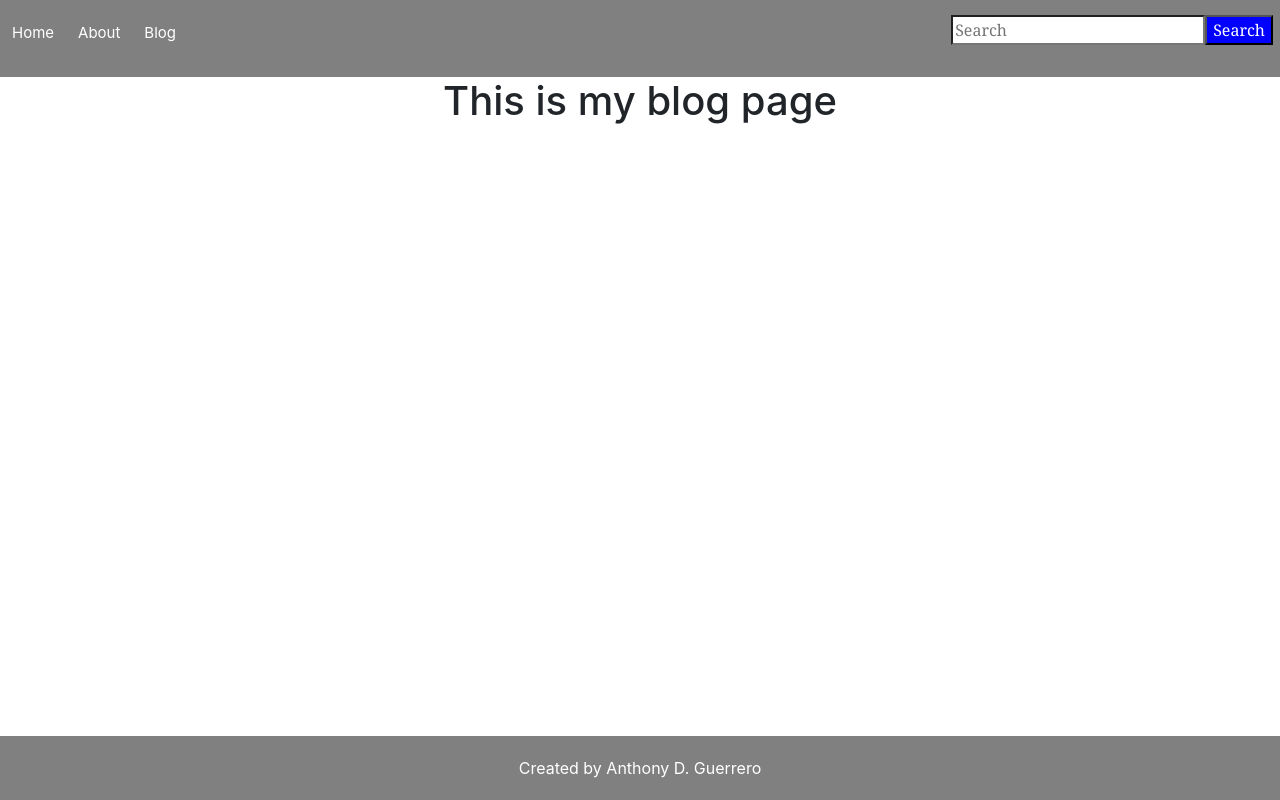
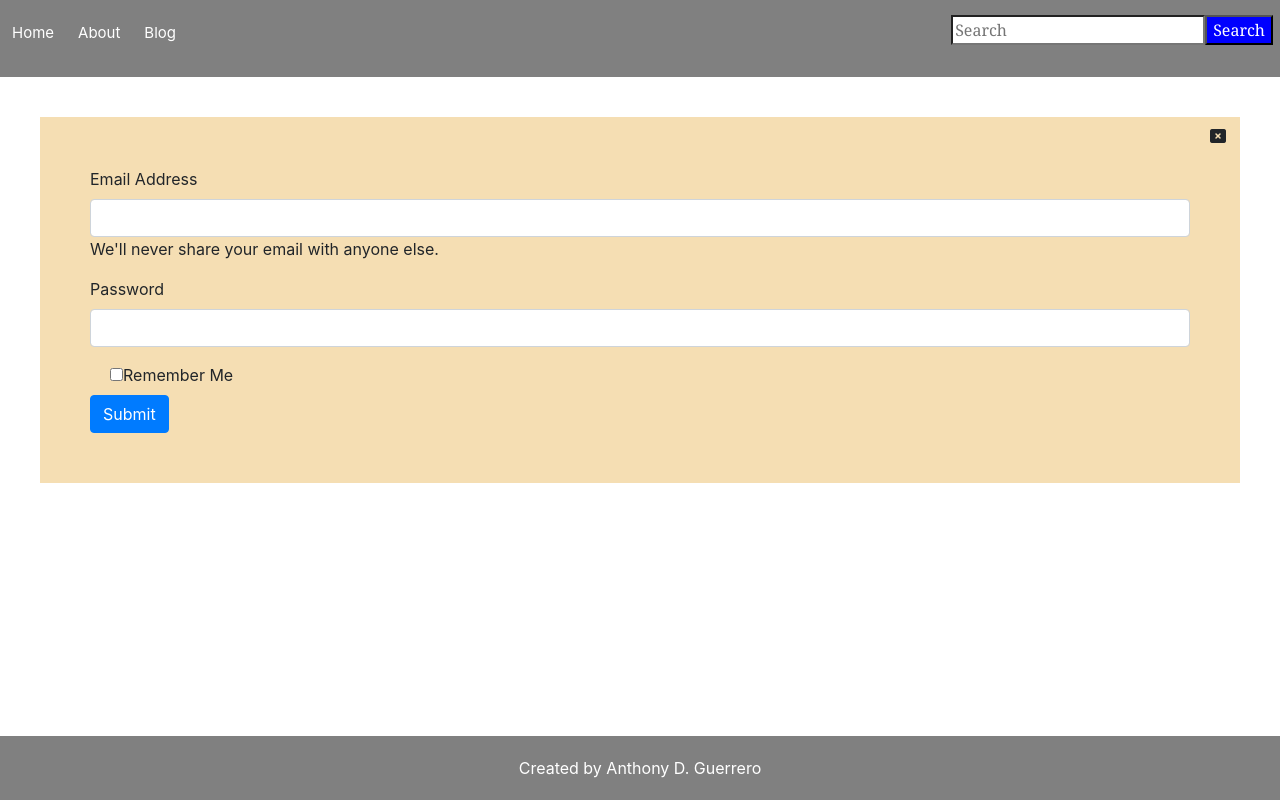
Before and after one commit to Anthony-G89/Project-with-react, a React (Create React App) app: page /blog in a window 1280 px wide. Built offline with nearby package versions, Linux system fonts and the light colour scheme.

Commit message:
Trying to create a fuction to close my form

```diff
--- a/public/index.html
+++ b/public/index.html
@@ -16,6 +16,7 @@
     -->
     <link rel="manifest" href="%PUBLIC_URL%/manifest.json" />
     <link rel="stylesheet" href="https://stackpath.bootstrapcdn.com/bootstrap/4.5.0/css/bootstrap.min.css" integrity="sha384-9aIt2nRpC12Uk9gS9baDl411NQApFmC26EwAOH8WgZl5MYYxFfc+NcPb1dKGj7Sk" crossorigin="anonymous">
+    <script src="https://kit.fontawesome.com/d362bae7c2.js" crossorigin="anonymous"></script>
     <!--
       Notice the use of %PUBLIC_URL% in the tags above.
       It will be replaced with the URL of the `public` folder during the build.
--- a/src/components/Blog/index.js
+++ b/src/components/Blog/index.js
@@ -1,13 +1,54 @@
 import React from "react";
+import "./style.css";
 
 
-const blog = propz => {
+class Form extends React.Component {
 
+    // const closingForm = () => {
+    //    alert("clicked on")
+    // }
+
+    constructor() {
+        super()
+        this.state= {
+            showMe: true
+        }
+    }
+
+    closeWindow()
+    {
+        alert("clicked on")
+    }
+
+
+
+    render() {
     return (
         <div>
-            <h1 className="text-center home">This is my blog page</h1>
+
+            <form className="userForm">
+            <i className="fas fa-window-close closeWindow" aria-hidden="true" ></i>
+                <div className="form-group">
+                    <label className="userEmail">Email Address</label>
+                    <input type="email" className="form-control userInput" />
+                    <smal className="emailHelp">We'll never share your email with anyone else.</smal>
+                </div>
+                <div className="form-group">
+                    <label className=" userEmail">Password</label>
+                    <input type="password" className="form-control userPassword" />
+                </div>
+                <div className="form-check pl-0">
+                    <label className="form-check">
+                        <input type="checkbox" />Remember Me
+                    </label>
+                    <button type="submit" className=" btn btn-primary">Submit</button>
+
+                </div>
+
+            </form>
         </div>
     )
+    }
 }
 
-export default blog;
+export default Form;
--- a/src/components/Blog/style.css
+++ b/src/components/Blog/style.css
@@ -0,0 +1,12 @@
+.userForm {
+    padding: 50px;
+    margin: 40px;
+    background-color: wheat;
+
+}
+
+.closeWindow {
+    position: absolute;
+    right: 54px;
+    top: 128px;
+}
```
